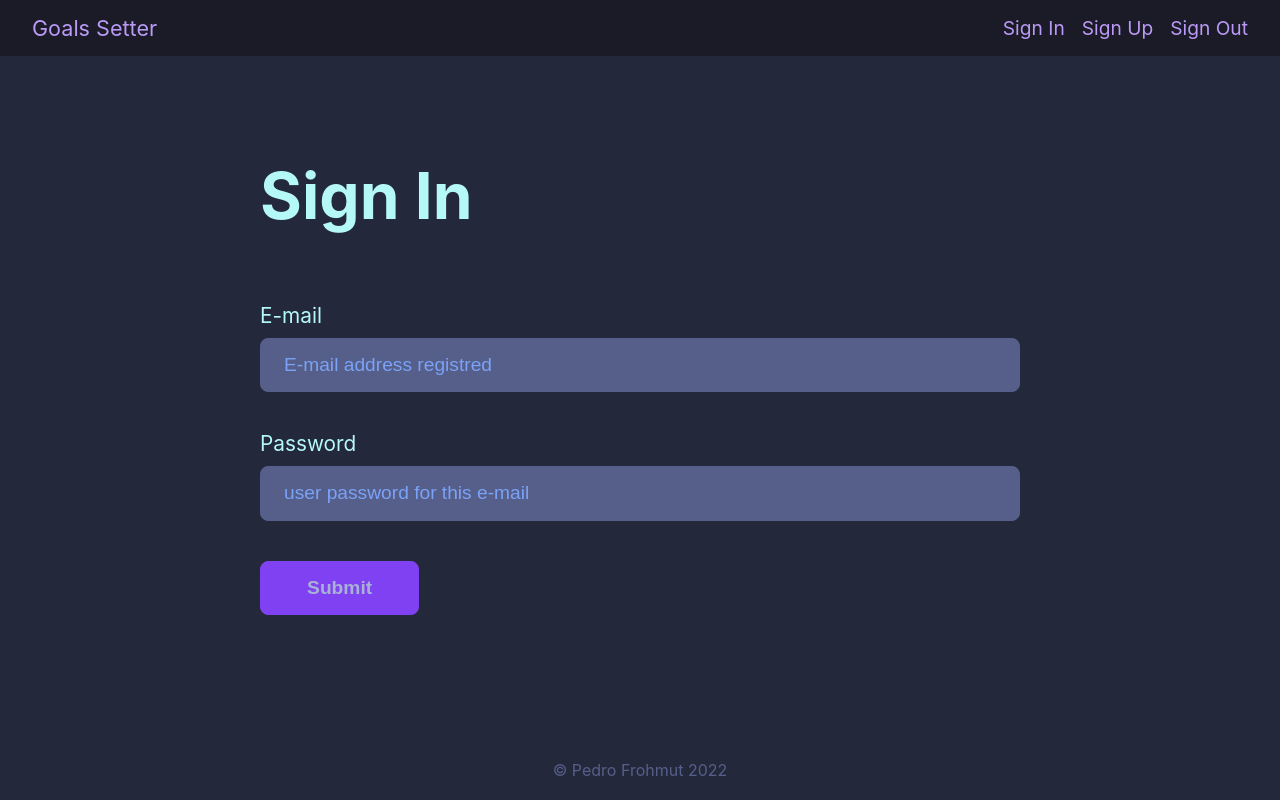
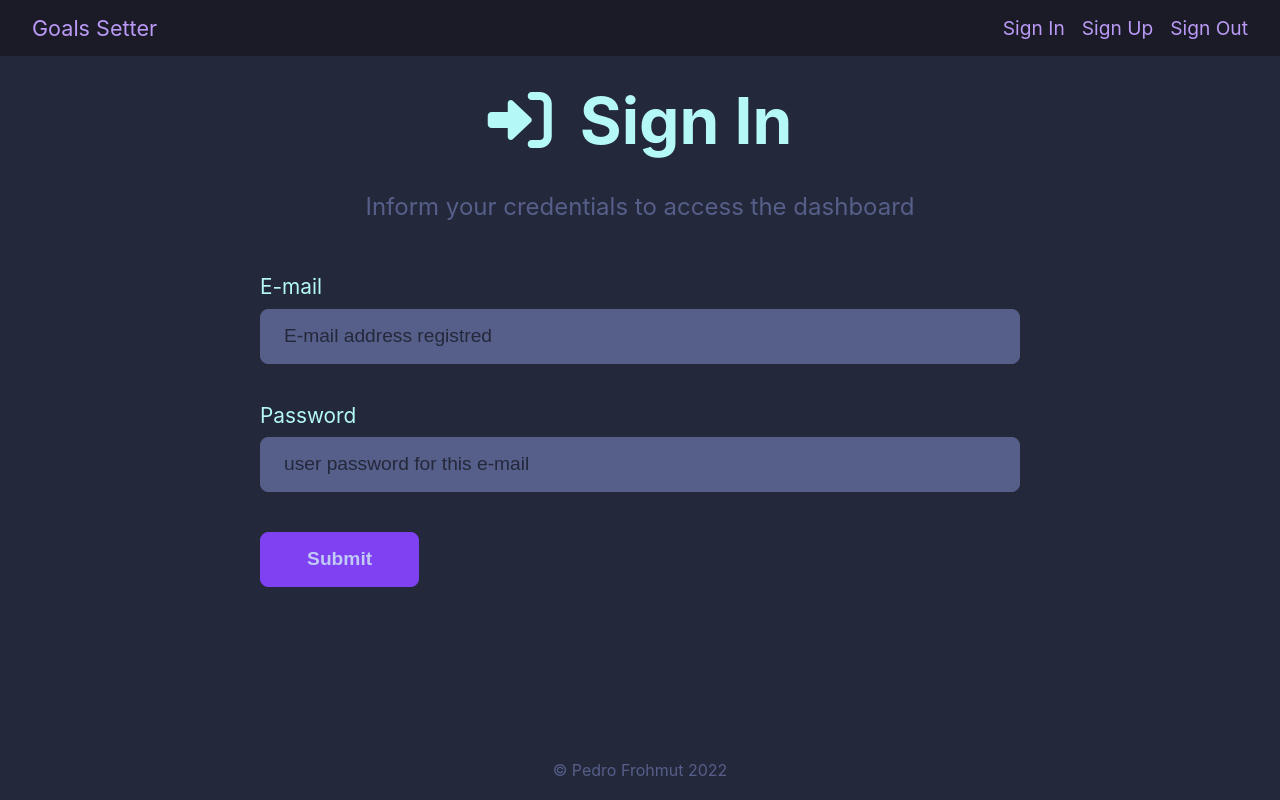
Before and after one commit to pedrofrohmut/mern-stack, a Vue app in the folder frontend-vuejs/: page /signin in a window 1280 px wide. Built offline with nearby package versions, Linux system fonts and the light colour scheme.

Commit message:
Vue signin ui

```diff
--- a/frontend-vuejs/index.html
+++ b/frontend-vuejs/index.html
@@ -4,6 +4,14 @@
     <meta charset="UTF-8" />
     <link rel="icon" type="image/svg+xml" href="/vite.svg" />
     <meta name="viewport" content="width=device-width, initial-scale=1.0" />
+    <!-- Font Awesome -->
+    <link
+      rel="stylesheet"
+      href="https://cdnjs.cloudflare.com/ajax/libs/font-awesome/6.1.2/css/all.min.css"
+      integrity="sha512-1sCRPdkRXhBV2PBLUdRb4tMg1w2YPf37qatUFeS7zlBy7jJI8Lf4VHwWfZZfpXtYSLy85pkm9GaYVYMfw5BC1A=="
+      crossorigin="anonymous"
+      referrerpolicy="no-referrer"
+    />
     <title>Vite + Vue + TS</title>
   </head>
   <body>
--- a/frontend-vuejs/src/pages/SignInPage.vue
+++ b/frontend-vuejs/src/pages/SignInPage.vue
@@ -2,20 +2,45 @@
 import { defineComponent } from "vue"
 
 export default defineComponent({
-  name: "SignInPage"
+  name: "SignInPage",
+  data: () => ({
+    isSubmitted: false,
+    email: "",
+    password: ""
+  }),
+  methods: {
+    handleSubmit(e: any) {
+      this.isSubmitted = true
+      e.preventDefault()
+      // Submit api call
+      this.email = ""
+      this.password = ""
+      setTimeout(() => { this.isSubmitted = false }, 2000)
+    }
+  }
 })
 </script>
 
 <template>
   <div class="container">
     <section class="heading">
-      <h1 class="page-title">Sign In</h1>
+      <h1 class="page-title">
+        <i class="fa-solid fa-right-to-bracket"></i>
+        Sign In
+      </h1>
+      <p>Inform your credentials to access the dashboard</p>
     </section>
     <section class="form">
-      <form>
+      <form @submit="handleSubmit">
         <div class="form-group">
           <label class="label-block">E-mail</label>
-          <input type="email" v-model="email" class="form-text" placeholder="E-mail address registred" required />
+          <input
+            type="email"
+            v-model="email"
+            class="form-text"
+            placeholder="E-mail address registred"
+            required
+          />
         </div>
         <div class="form-group">
           <label class="label-block">Password</label>
@@ -29,7 +54,7 @@ export default defineComponent({
           />
         </div>
         <div class="form-group">
-          <button type="submit" class="btn">Submit</button>
+          <button type="submit" class="btn" :disabled="isSubmitted && 'disabled'">Submit</button>
         </div>
       </form>
     </section>
--- a/frontend-vuejs/src/style.css
+++ b/frontend-vuejs/src/style.css
@@ -74,10 +74,29 @@ p {
   width: 80%;
 }
 
+section.heading {
+  margin: 0 0 2rem 0;
+}
+
+section.heading h1 {
+  margin-bottom: 1.2rem;
+}
+
+section.heading p {
+  text-align: center;
+  font-size: 1.5rem;
+  color: var(--gray-500);
+}
+
 .page-title {
   font-size: 4rem;
   color: var(--lightBlueGreen);
-  padding: 2rem 0;
+  text-align: center;
+  margin: 0;
+}
+
+.page-title i {
+  margin-right: 0.2em;
 }
 
 .btn {
@@ -87,7 +106,13 @@ p {
   border: 1px solid var(--darkPurple);
   border-radius: 0.5rem;
   background-color: var(--darkPurple);
-  color: var(--gray-300);
+  color: var(--gray-200);
+}
+
+.btn:disabled {
+  background-color: var(--gray-600);
+  border: 1px solid var(--gray-600);
+  color: var(--gray-500);
 }
 
 .form-text {
@@ -101,7 +126,7 @@ p {
 }
 
 .form-text::placeholder {
-  color: var(--grayBlue);
+  color: var(--gray-700);
 }
 
 .form-group {
```
